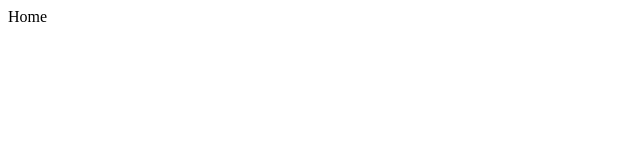
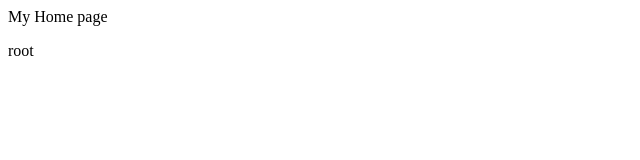
Before and after one commit to Rithick69/Redux-Tutorials, a React (Create React App) app: page / in a window 1280 px wide. Shown: the top 160 px of the page, without its empty margins (0-640 px from the left). Built offline with nearby package versions, Linux system fonts and the light colour scheme.

Commit message:
Created a global context hook which will be used to pass data from parent to child easily. Also updated the index.js file to use Provider from context API for all components of the movie webpage. Will replace context api with Redux store in future.

```diff
--- a/src/components/movie_website/Home.jsx
+++ b/src/components/movie_website/Home.jsx
@@ -1,8 +1,17 @@
-import React from 'react'
+import React from 'react';
+// import { AppContext } from './context';
+
+import { useGlobalContext } from './context';
 
 const Home = () => {
+  // const name = useContext(AppContext)
+
+  const name = useGlobalContext();
   return (
-    <div>Home</div>
+    <>
+      <div>My Home page</div>
+      <p>{name}</p>
+    </>
   )
 }
 
--- a/src/components/movie_website/Movie.jsx
+++ b/src/components/movie_website/Movie.jsx
@@ -1,8 +1,14 @@
 import React from 'react'
+import { useParams } from 'react-router'
 
 const Movie = () => {
+  const { id } = useParams();
   return (
-    <div>Movie</div>
+    <>
+      <div>
+      Our Single Movie { id }
+      </div>
+    </>
   )
 }
 
--- a/src/components/movie_website/WebApp.jsx
+++ b/src/components/movie_website/WebApp.jsx
@@ -3,18 +3,16 @@ import Home from './Home';
 import Movie from './Movie';
 import Error from './Error';
 
-import { BrowserRouter, Routes, Route  } from 'react-router-dom';
+import { Routes, Route  } from 'react-router-dom';
 
 const WebApp = () => {
   return (
     <>
-      <BrowserRouter>
-        <Routes>
-          <Route path="/" element={ <Home /> } />
-          <Route path="movie/:id" element={ <Movie /> } />
-          <Route path="*" element={ <Error /> } />
-        </Routes>
-      </BrowserRouter>
+      <Routes>
+        <Route path="/" element={ <Home /> } />
+        <Route path="movie/:id" element={ <Movie /> } />
+        <Route path="*" element={ <Error /> } />
+      </Routes>
     </>
   )
 }
--- /dev/null
+++ b/src/components/movie_website/context.js
@@ -0,0 +1,27 @@
+import React, { useContext } from "react";
+
+// context (warehouse)
+// Provider (delivery agent)
+// Consumer / useContext hook (you the consumer)
+
+
+// Creating a context
+
+const AppContext = React.createContext();
+
+// we need to create a provider.
+
+const AppProvider = ({ children }) => {
+    return <AppContext.Provider
+    value='root'
+    >{children}</AppContext.Provider>;
+};
+
+// global custom hook for context
+
+const useGlobalContext = () => {
+    return useContext(AppContext)
+}
+
+
+export {AppContext, AppProvider, useGlobalContext};
--- a/src/index.js
+++ b/src/index.js
@@ -2,10 +2,13 @@ import React from "react";
 import ReactDOM from "react-dom/client";
 import App from "./App";
 import reportWebVitals from "./reportWebVitals";
-import store, { persistor } from "./store";
-import { Provider } from "react-redux";
+import { BrowserRouter as Router } from "react-router-dom";
+// import store, { persistor } from "./store";
+// import { Provider } from "react-redux";
 
-import { PersistGate } from "redux-persist/integration/react";
+// import { PersistGate } from "redux-persist/integration/react";
+
+import { AppProvider } from "./components/movie_website/context";
 
 // store.subscribe(() => {
 // 	console.log(store.getState());
@@ -13,14 +16,30 @@ import { PersistGate } from "redux-persist/integration/react";
 
 const root = ReactDOM.createRoot(document.getElementById("root"));
 root.render(
+
+	// Context API config
+
 	<React.StrictMode>
 		{/* Providing store data to App component using Provider */}
-		<Provider store={store}>
-			<PersistGate loading={null} persistor={ persistor }>
+		<Router>
+			<AppProvider>
 				<App />
-			</PersistGate>
-		</Provider>
+			</AppProvider>
+		</Router>
 	</React.StrictMode>
+
+	// Redux Store Config
+
+	// <React.StrictMode>
+	//	{/* Providing store data to App component using Provider */}
+	// 	<Router>
+	// 		<Provider store={store}>
+	// 			<PersistGate loading={null} persistor={ persistor }>
+	// 				<App />
+	// 			</PersistGate>
+	// 		</Provider>
+	// 	</Router>
+	// </React.StrictMode>
 );
 
 // If you want to start measuring performance in your app, pass a function
```
